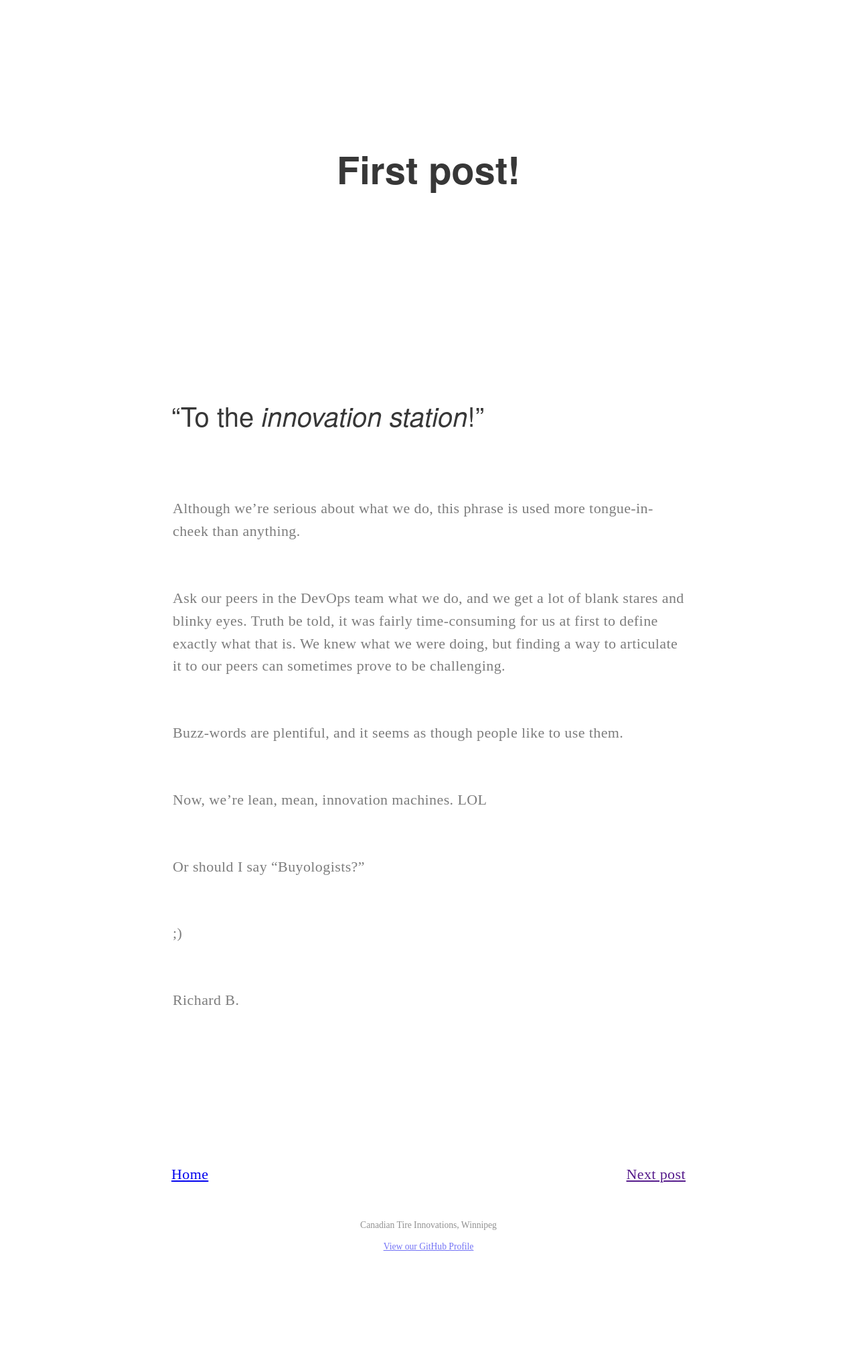
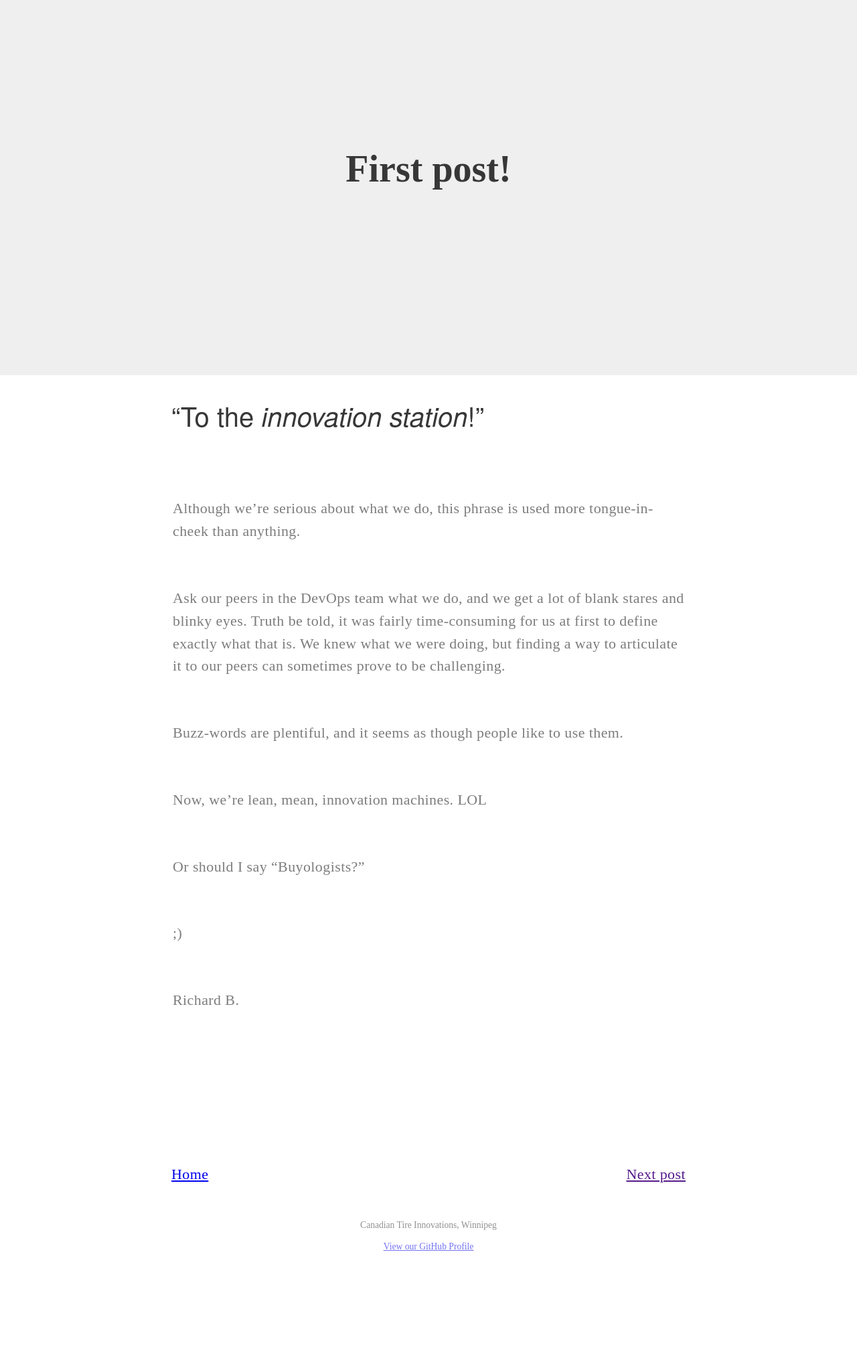
Before and after one commit to CTi-Winnipeg/cti-winnipeg.github.io, a Jekyll site: the page built from _posts/2015-01-21-first-post.md, in a window 1280 px wide. Shown: the whole page at 67% size. Built offline with Jekyll 4.4.1, drawn with Linux system fonts in a browser that asks for light colours.

Commit message:
Post layout

```diff
--- a/_layouts/default.html
+++ b/_layouts/default.html
@@ -22,9 +22,9 @@
 
 </head>
 <body>
-  <div class="wrapper">
-    {{content}}
-  </div>
+
+
+  {{content}}
 
 
   <script src="{{site.root}}/javascripts/scale.fix.js"></script>
--- a/_layouts/post.html
+++ b/_layouts/post.html
@@ -2,12 +2,16 @@
 layout: default
 ---
 
-<header>
+<header class="post">
+  <div class="wrapper">
     <h1>{{ page.title }}</h1>
+  </div>
 </header>
+<div class="wrapper">
   <article class="post">
     {{content}}
   </article>
+
   <nav class="bottom">
     <a href="https://cti-winnipeg.github.io/">Home</a>
     <a href="{{site.root}}">Next post</a>
@@ -17,3 +21,4 @@
     <p><small>Canadian Tire Innovations, Winnipeg</small></p>
     <p><small><a href="https://github.com/CTi-Winnipeg">View our GitHub Profile</a></small></p>
   </footer>
+</div>
--- a/stylesheets/styles.css
+++ b/stylesheets/styles.css
@@ -85,6 +85,11 @@
 /* Layout-specific styles */
 
 /* post */
+
+header.post {
+  background-color: #efefef;
+}
+
 article.post {
   padding-bottom: 10em;
 }
```
Lines whose indentation alone changed are shown as unchanged.
